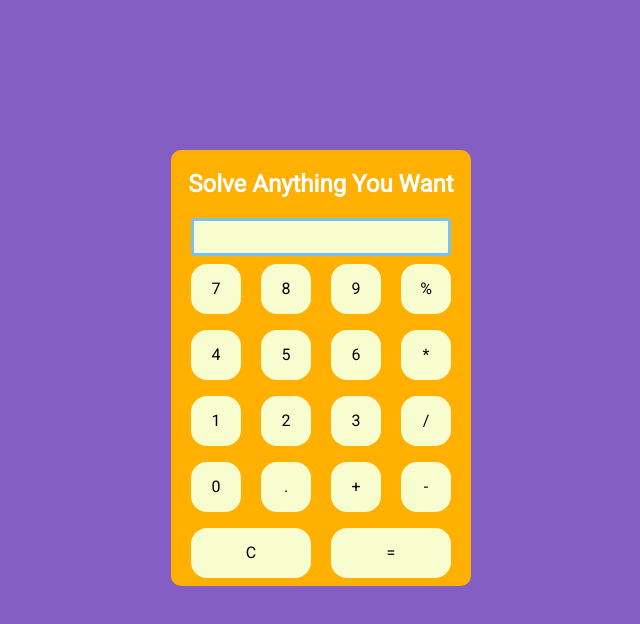
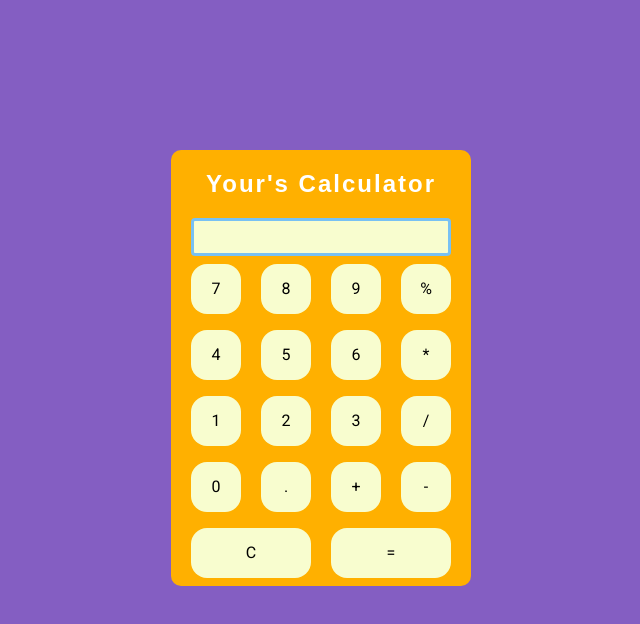
Before and after one commit to MOHDNEHALKHAN/Calculator, a plain HTML site: page index.html in a window 1280 px wide. Shown: the whole page, without its empty margins (319-959 px from the left). Drawn offline with Linux system fonts and the light colour scheme.

Commit message:
change name of heading & font family

```diff
--- a/index.html
+++ b/index.html
@@ -10,7 +10,7 @@
   <body>
     <div class="container">
       <div class="calc">
-      <h2>Solve Anything You Want</h2>
+      <h2>Your's Calculator</h2>
 
         <div class="col">
           <input type="text" class="input" />
--- a/style.css
+++ b/style.css
@@ -1,8 +1,8 @@
-@import url('https://fonts.googleapis.com/css2?family=Roboto&display=swap');
 h2{
     text-align: center;
-    font-family: 'Roboto', sans-serif;
+    font-family: 'mulish', sans-serif;
     color: white;
+    letter-spacing: 2px;
 }
 body{
     background-color: #845EC2;
```
